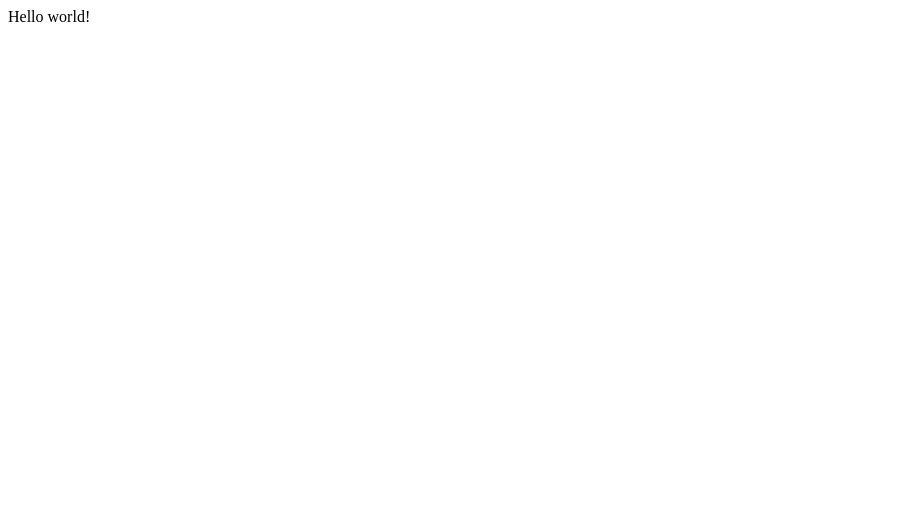
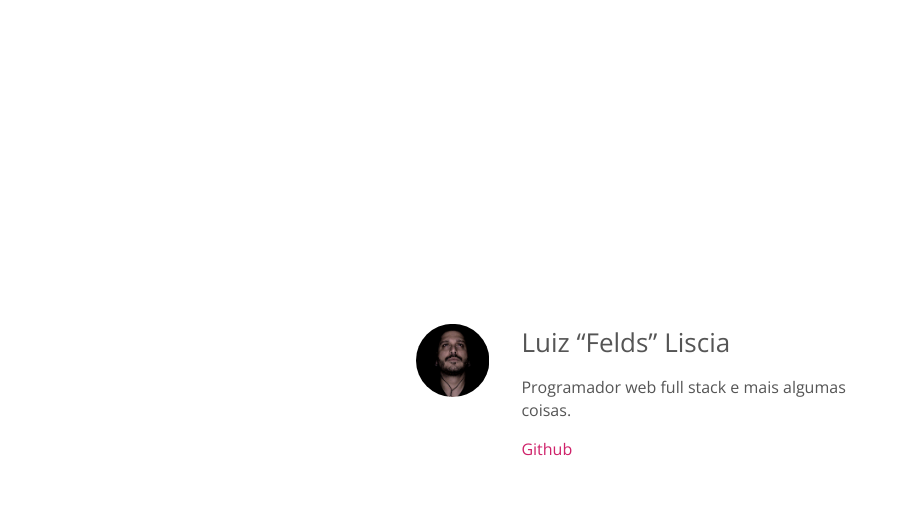
Before and after one commit to felds/website, a Gatsby site: page / in a window 1280 px wide. Shown: the whole page, without its empty margins (0-901 px from the left). Built offline with nearby package versions, Linux system fonts and the light colour scheme; Gatsby itself is replaced by a stand-in of ours.

Commit message:
add something

```diff
--- /dev/null
+++ b/gatsby-browser.js
@@ -0,0 +1 @@
+import "./src/styles/global.scss"
--- a/gatsby-config.js
+++ b/gatsby-config.js
@@ -6,6 +6,16 @@
 
 module.exports = {
   pathPrefix: "/website",
-  /* Your site config here */
-  plugins: ["gatsby-plugin-sass"],
+  plugins: [
+    // ----
+    "gatsby-plugin-sass",
+    "gatsby-plugin-react-helmet",
+    {
+      resolve: `gatsby-plugin-google-fonts`,
+      options: {
+        fonts: [`open sans:300,400`],
+        display: "swap",
+      },
+    },
+  ],
 }
--- a/package.json
+++ b/package.json
@@ -16,11 +16,14 @@
   },
   "dependencies": {
     "gatsby": "^2.24.52",
+    "gatsby-plugin-google-fonts": "^1.0.1",
+    "gatsby-plugin-react-helmet": "^3.3.10",
     "gatsby-plugin-sass": "^2.3.12",
     "gh-pages": "^3.1.0",
     "node-sass": "^4.14.1",
     "react": "^16.12.0",
-    "react-dom": "^16.12.0"
+    "react-dom": "^16.12.0",
+    "react-helmet": "^6.1.0"
   },
   "devDependencies": {
     "gatsby-cli": "^2.12.90",
--- a/src/pages/index.js
+++ b/src/pages/index.js
@@ -1,5 +1,42 @@
 import React from "react"
+// import "../styles.css"
+
+function Avatar({ src }) {
+  return (
+    <picture className="avatar">
+      <img
+        src={require("../../static/avatar.png")}
+        alt=""
+        width="344"
+        height="344"
+      />
+    </picture>
+  )
+}
+
+function IdentityCard() {
+  return (
+    <div className="identity-card">
+      <div className="identity-card__avatar">
+        <Avatar />
+      </div>
+      <div className="identity-card__text">
+        <h1 className="identity-card__name">Luiz “Felds” Liscia</h1>
+        <div className="identity-card__description">
+          Programador web full stack e mais algumas coisas.
+        </div>
+        <div className="identity-card__links">
+          <a href="https://github.com/felds">Github</a>
+        </div>
+      </div>
+    </div>
+  )
+}
 
 export default function Home() {
-  return <div>Hello world!</div>
+  return (
+    <div>
+      <IdentityCard />
+    </div>
+  )
 }
--- /dev/null
+++ b/src/styles/global.scss
@@ -0,0 +1,71 @@
+// aliases
+$red: #cf226a;
+$black: #555;
+
+// colors
+$accent: $red;
+$text-color: $black;
+
+// go!
+html {
+  box-sizing: border-box;
+  font: 16px/1.414 "open sans", sans-serif;
+  color: $text-color;
+}
+* {
+  box-sizing: inherit;
+}
+html,
+body {
+  margin: 0;
+  padding: 0;
+  height: 100%;
+}
+body {
+  display: flex;
+  align-items: center;
+  justify-content: center;
+}
+a {
+  color: $accent;
+  text-decoration: none;
+  &:hover,
+  &:visited {
+    color: $accent;
+  }
+}
+
+.identity-card {
+  width: 100%;
+  max-width: 32rem;
+  padding: 2rem;
+  display: flex;
+}
+.identity-card__avatar {
+  width: 6rem;
+  margin-right: 2rem;
+}
+.identity-card__text {
+  width: 100%;
+  > * {
+    margin: 0 0 1rem;
+  }
+}
+.identity-card__name {
+  font-size: 26px;
+  font-weight: lighter;
+}
+.identity-card__description {
+}
+.identity-card__links {
+}
+
+.avatar {
+  display: block;
+  clip-path: circle();
+  img {
+    display: block;
+    width: 100%;
+    height: auto;
+  }
+}
```
Also changed, not shown: static/avatar.png (added), 1 other file.
